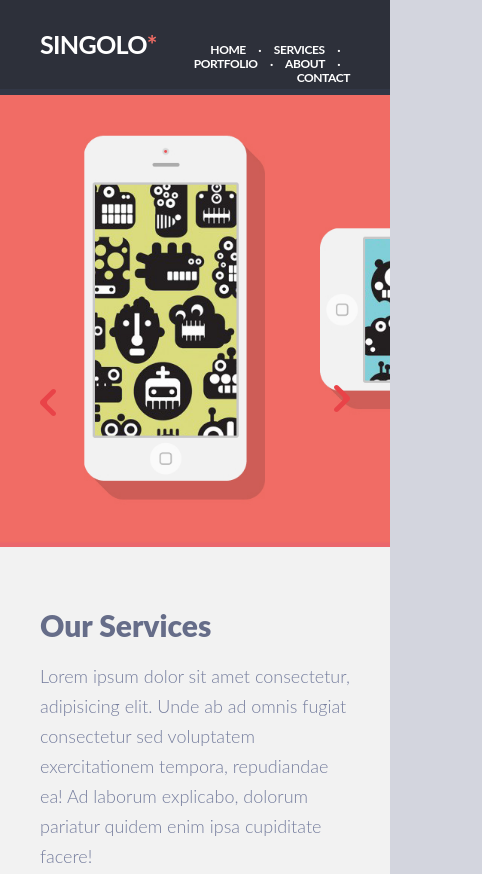
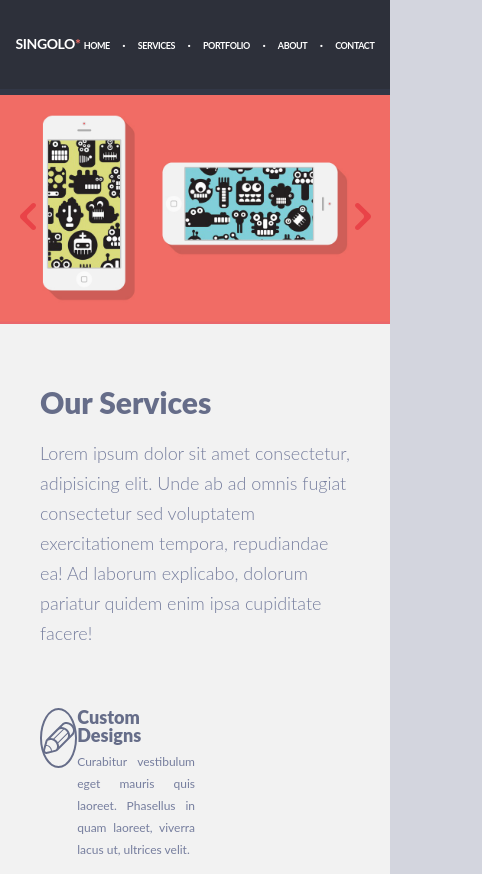
Before and after one commit to Kastilhos/AWWcor-Flder, a website built with webpack: page src/index.html in a window 390 px wide. Shown: the top 874 px of the page, 482 px wide, since content can reach past the window. Built offline with nearby package versions, Linux system fonts and the light colour scheme; files whose address does not match are found by name.

Commit message:
Fixed display for intermediate sizes

```diff
--- a/src/app.scss
+++ b/src/app.scss
@@ -106,7 +106,7 @@ body {
     background-color: $base-blue;
     z-index: 100;
     border-bottom: solid 6px $border-blue;
-    padding: 0 40px 0;
+    padding: 0 4% 0;
     display: flex;
     align-items: baseline;
     justify-content: space-between;
@@ -178,13 +178,13 @@ body {
         border: none;
 
         &--next {
-            top: 290px;
-            right: 40px;
+            top: 47%;
+            right: 5%;
         }
 
         &--previous {
-            top: 294px;
-            left: 40px;
+            top: 47%;
+            left: 5%;
         }
     }
 
@@ -196,6 +196,11 @@ body {
 
     &__radio {
         display: none;
+    }
+
+    &__image {
+        max-width: 1020px;
+        width: 50%;
     }
 }
 
@@ -360,7 +365,7 @@ body {
 
     &__form {
         max-width: 620px;
-        width: 75%;
+        width: 70%;
         gap: 14px;
     }
 
@@ -370,6 +375,7 @@ body {
 
     &__form-fields {
         width: 620px;
+        max-width: 100%;
         background-color: #D6564F;
         border: none;
         border-radius: 5px;
@@ -511,10 +517,13 @@ body {
 
     .global-wraper {
         max-width: 768px;
+        width: 100%;
     }
 
     .header {
         max-width: 768px;
+        width: 100vw;
+
     }
 
     .services{
@@ -527,9 +536,11 @@ body {
 
     .slider {
         max-width: 768px;
+        width: 100%;
 
         &__image {
             max-width: 768px;
+            width: 50%;
         }
     }
 
@@ -547,16 +558,35 @@ body {
     }
 
     .contact {
+
         &__form {
             max-width: 442px;
+            width: 70%;
         }
 
         &__form-wraper {
             gap: 12px;
         }
+        &__form-fields {
+            width: 442px;
+            max-width: 100%;
+        }
 
-        &__form-fields {
-            max-width: 442px;
+    }
+
+    @media (max-width: 579px) {
+
+        .header {
+
+            &__logo {
+                width: 15%;
+                font-size: 14px;
+            }
+
+            &__anchor {
+                font-size: 9px;
+            }
+
         }
     }
 }
@@ -617,7 +647,7 @@ body {
             display: none;
         }
 
-        &__mobile-wrapper {
+        &__mobile-wraper {
             max-width: 100vw;
             width: 100%;
             z-index: 10;
@@ -709,6 +739,7 @@ body {
 
         &__image {
             max-width: 375px;
+            width: 50%;
         }
     }
 
--- a/src/index.html
+++ b/src/index.html
@@ -46,7 +46,7 @@
             <button class="slider__nav-button slider__nav-button--previous"><img src="./assets/arrow-left.svg" alt="Previous"></button>
             <input type="radio" name="image" class="slider__radio" id="image1" checked>
             <input type="radio" name="image" class="slider__radio" id="image2">
-            <div class="slider__wraper slider__wraper--view">
+            <div class="slider__wraper">
                 <img class="slider__image slider__image--1" src="./assets/Slide-1.jpg" alt="Slide 1">
                 <img class="slider__image slider__image--2" src="./assets/Slide-2.jpg" alt="Slide 2">
             </div>
@@ -282,7 +282,7 @@
                             rem enim nulla, nam sit sint iusto minus fuga sed!</p>
                     </div>
                     <address class="contact__item-wrap">
-                        <div class="">
+                        <div>
                             <img src="./assets/ico-location.png" class="icons" alt="">
                             <a class="anchor contact__anchor">Elm St. 14/05Lost City</a>
                         </div>
@@ -290,7 +290,7 @@
                             <img src="./assets/ico-phone.png" class="icons" alt="">
                             <a href="phone:035283318635" class="anchor contact__anchor">03528 331 86 35</a>
                         </div>
-                        <div class="">
+                        <div>
                             <img src="./assets/ico-mail.png" class="icons" alt="">
                             <a href="mailto:info@singolo.com" class="anchor contact__anchor">info@singolo.com</a>
                         </div>
```
